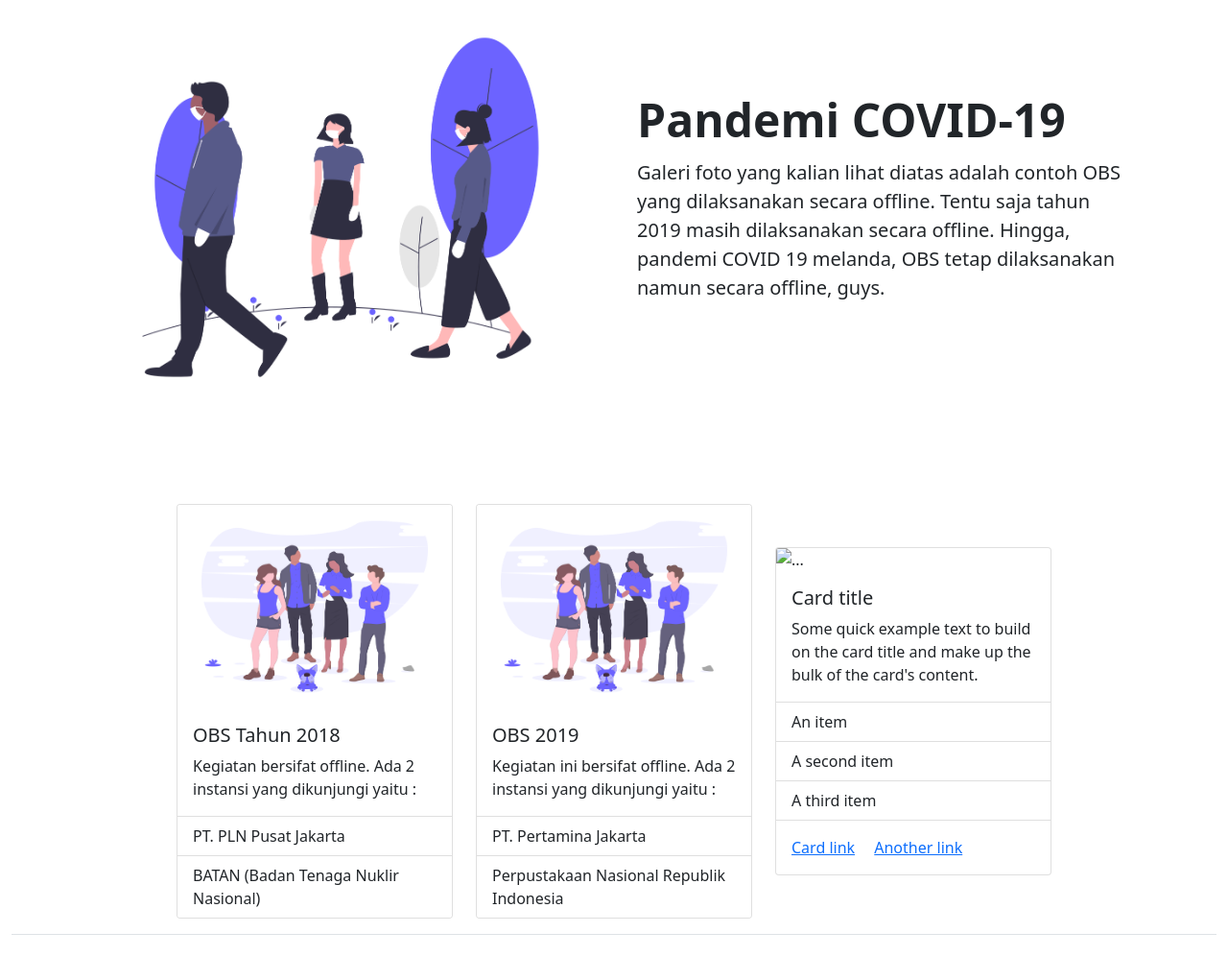
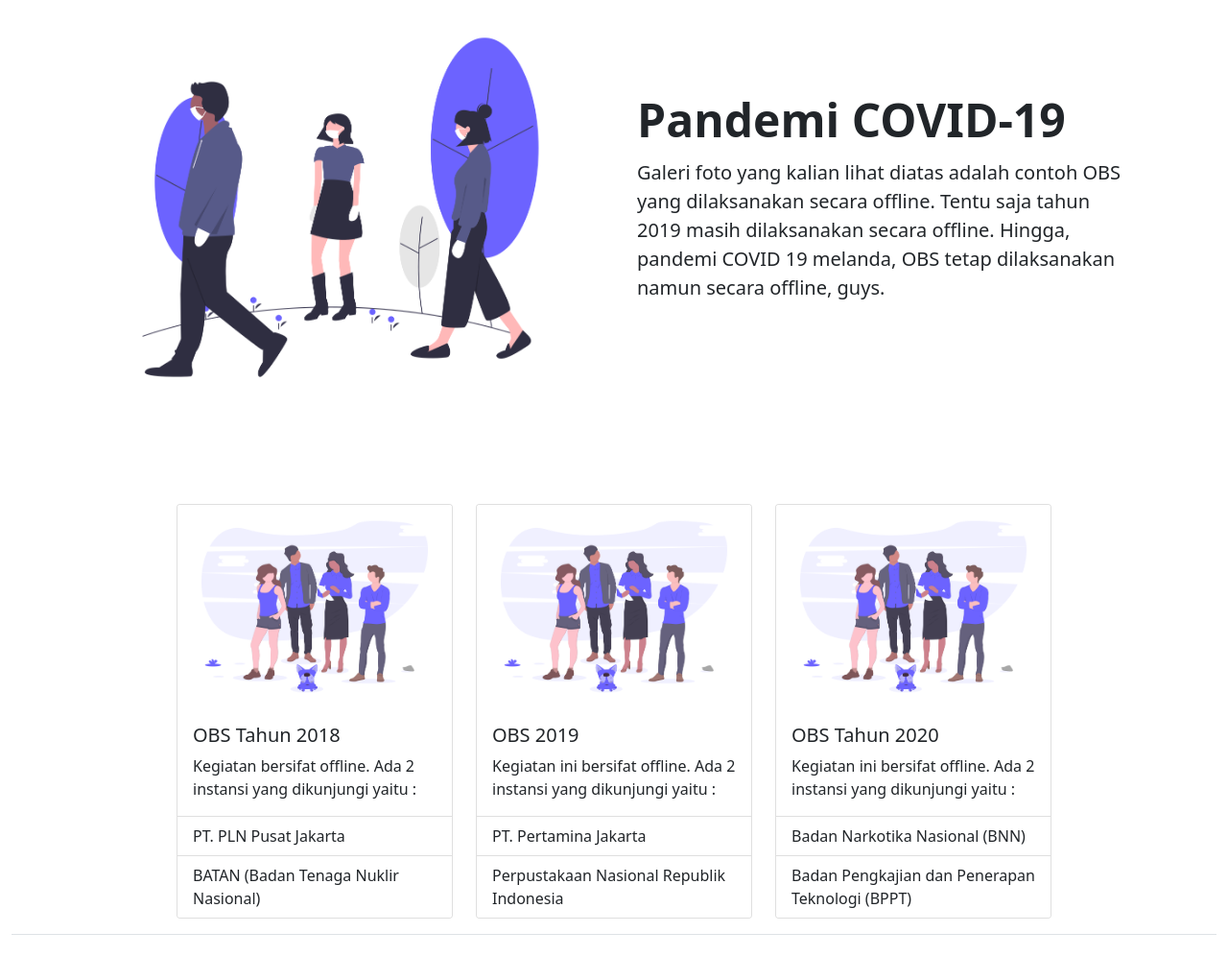
Before and after one commit to gustianh/komti, a plain HTML site: page obs.html in a window 1280 px wide. Shown: the part 2087-3083 px from the top of the page at 96% size. Drawn offline with Linux system fonts and the light colour scheme.

Commit message:
OBS Card 2020

```diff
--- a/obs.html
+++ b/obs.html
@@ -180,20 +180,15 @@
         <div class="col">
           <!--Pembuka OBS 2020-->
           <div class="card" style="width: 18rem;">
-            <img src="..." class="card-img-top" alt="...">
+            <img src="images/together.png" class="card-img-top" alt="...">
             <div class="card-body">
-              <h5 class="card-title">Card title</h5>
-              <p class="card-text">Some quick example text to build on the card title and make up the bulk of the card's content.</p>
+              <h5 class="card-title">OBS Tahun 2020</h5>
+              <p class="card-text">Kegiatan ini bersifat offline. Ada 2 instansi yang dikunjungi yaitu :</p>
             </div>
             <ul class="list-group list-group-flush">
-              <li class="list-group-item">An item</li>
-              <li class="list-group-item">A second item</li>
-              <li class="list-group-item">A third item</li>
+              <li class="list-group-item">Badan Narkotika Nasional (BNN)</li>
+              <li class="list-group-item">Badan Pengkajian dan Penerapan Teknologi (BPPT)</li>
             </ul>
-            <div class="card-body">
-              <a href="#" class="card-link">Card link</a>
-              <a href="#" class="card-link">Another link</a>
-            </div>
           </div>
           <!--Penutup The Cards-->
         </div>
```
